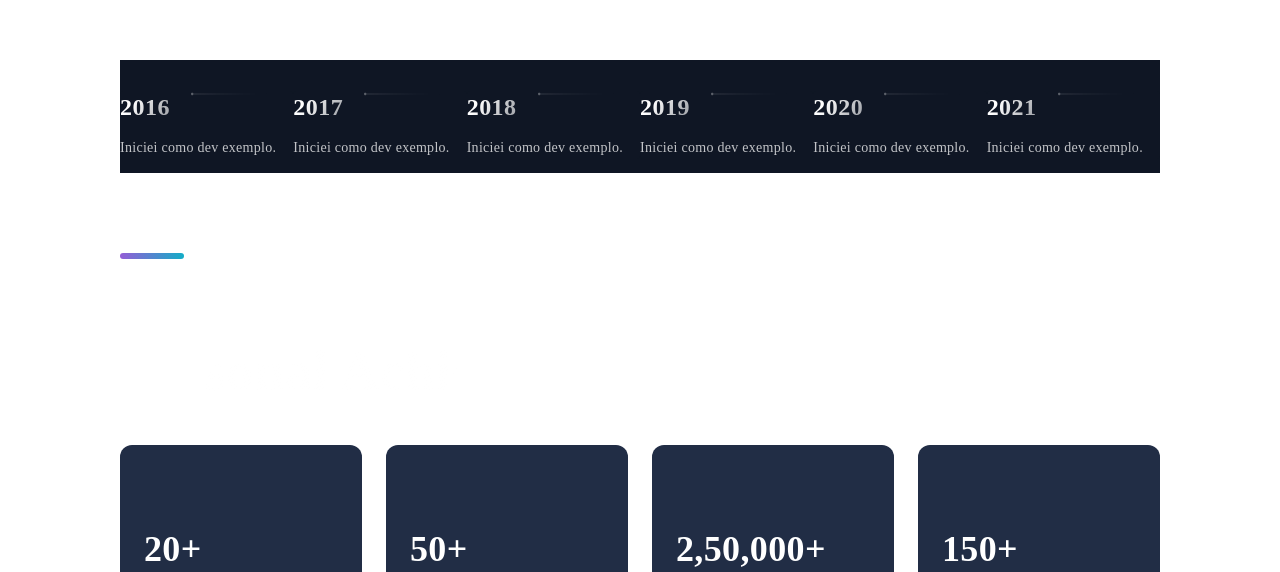
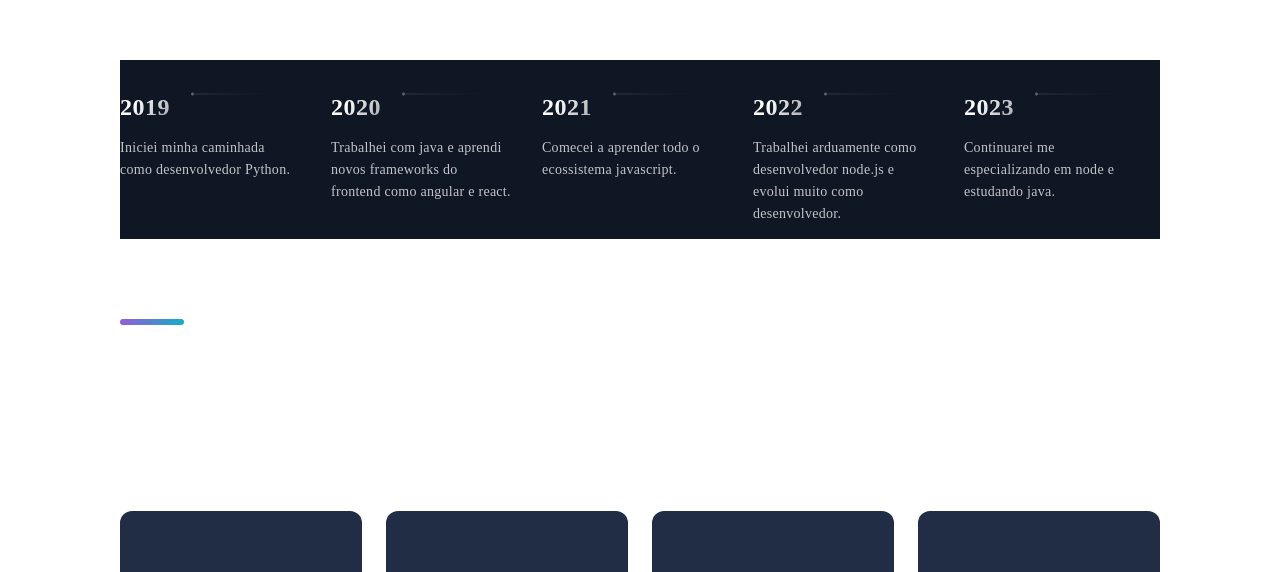
Before and after one commit to KleberBarilli/my-portfolio, a Next.js app: page / in a window 1280 px wide. Shown: the part 5114-5686 px from the top of the page. Built offline with nearby package versions, Linux system fonts and the light colour scheme.

Commit message:
journeys pt en

```diff
--- a/src/components/TimeLine/TimeLine.js
+++ b/src/components/TimeLine/TimeLine.js
@@ -18,7 +18,12 @@ import {
     SectionText,
     SectionTitle,
 } from '../../styles/GlobalComponents';
-import { TimeLineData, TimeLineDataPtBr } from '../../constants/constants';
+import {
+    MyJourney,
+    MyJourneyPtBr,
+    TimeLineData,
+    TimeLineDataPtBr,
+} from '../../constants/constants';
 
 const TOTAL_CAROUSEL_COUNT = TimeLineData.length;
 
@@ -28,6 +33,7 @@ const Timeline = () => {
     const locale = getLocale();
 
     const timeLine = locale === 'pt-BR' ? TimeLineDataPtBr : TimeLineData;
+    const journey = locale === 'pt-BR' ? MyJourneyPtBr : MyJourney;
 
     const scroll = (node, left) => {
         return node.scrollTo({ left, behavior: 'smooth' });
@@ -71,11 +77,8 @@ const Timeline = () => {
 
     return (
         <Section id="about">
-            <SectionTitle>My Journey</SectionTitle>
-            <SectionText>
-                In my journey to date, I have learned a great deal about
-                development and life in general.
-            </SectionText>
+            <SectionTitle>{journey.title}</SectionTitle>
+            <SectionText>{journey.description}</SectionText>
             <CarouselContainer ref={carouselRef} onScroll={handleScroll}>
                 <>
                     {timeLine.map((item, index) => (
--- a/src/constants/constants.js
+++ b/src/constants/constants.js
@@ -48,16 +48,6 @@ export const projects = [
         //visit: '',
         id: 4,
     },
-    // {
-    //     title: 'Send files to S3',
-    //     description:
-    //         'Example of a simple node.js api for sending files to amazon s3.',
-    //     image: '/images/aws-s3.png',
-    //     tags: ['Node.js', 'Express', 'Aws S3', 'Multer'],
-    //     source: 'https://github.com/KleberBarilli/s3-upload-image',
-    //     //  visit: '',
-    //     id: 2,
-    // },
 
     {
         title: 'Newsletter',
@@ -134,18 +124,45 @@ export const projectsPtBr = [
 ];
 
 export const TimeLineData = [
-    { year: 2016, text: 'Started my journey as a new developer.' },
-    { year: 2017, text: 'Worked intensively on ROMs & Kernels.' },
-    { year: 2018, text: 'Learned Android app development.' },
-    { year: 2019, text: 'Finished Diploma in Computer Engineering.' },
-    { year: 2020, text: 'Got a scholarship from the Delhi government.' },
-    { year: 2021, text: 'Still trying to figure out this weird year.' },
+    { year: 2019, text: 'I started my journey as a Python developer.' },
+    {
+        year: 2020,
+        text: 'I worked with java and learned new frontend frameworks like angular and react.',
+    },
+    { year: 2021, text: 'I started to learn the whole javascript ecosystem.' },
+    {
+        year: 2022,
+        text: 'I worked hard as a node.js developer and evolved a lot as a developer.',
+    },
+    {
+        year: 2023,
+        text: 'I will continue to specialize in node and study java',
+    },
 ];
 export const TimeLineDataPtBr = [
-    { year: 2016, text: 'Iniciei como dev exemplo.' },
-    { year: 2017, text: 'Iniciei como dev exemplo.' },
-    { year: 2018, text: 'Iniciei como dev exemplo.' },
-    { year: 2019, text: 'Iniciei como dev exemplo.' },
-    { year: 2020, text: 'Iniciei como dev exemplo.' },
-    { year: 2021, text: 'Iniciei como dev exemplo.' },
+    { year: 2019, text: 'Iniciei minha caminhada como desenvolvedor Python.' },
+    {
+        year: 2020,
+        text: 'Trabalhei com java e aprendi novos frameworks do frontend como angular e react.',
+    },
+    { year: 2021, text: 'Comecei a aprender todo o ecossistema javascript.' },
+    {
+        year: 2022,
+        text: 'Trabalhei arduamente como desenvolvedor node.js e evolui muito como desenvolvedor.',
+    },
+    {
+        year: 2023,
+        text: 'Continuarei me especializando em node e estudando java.',
+    },
 ];
+export const MyJourney = {
+    title: 'My Journey',
+    description:
+        'In my journey to date, I have learned a lot about hard skills, but I have also evolved a lot as a person by developing new soft skills',
+};
+
+export const MyJourneyPtBr = {
+    title: 'Minha jornada',
+    description:
+        'Em minha jornada até hoje, aprendi muito sobre hard skills, mas também evolui muito como pessoa desenvolvendo novas softskills',
+};
```
Also changed, not shown: 2 other files (tests, documents, lock files or other folders).
